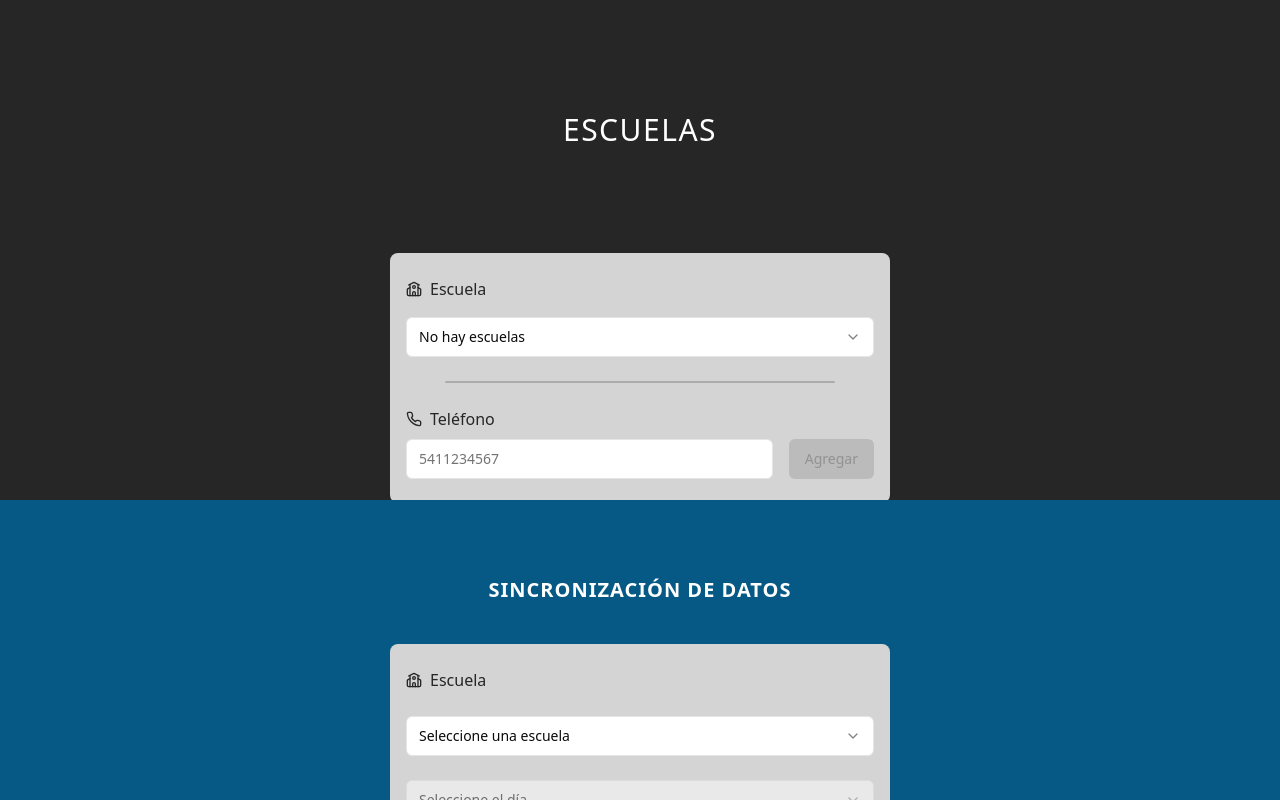
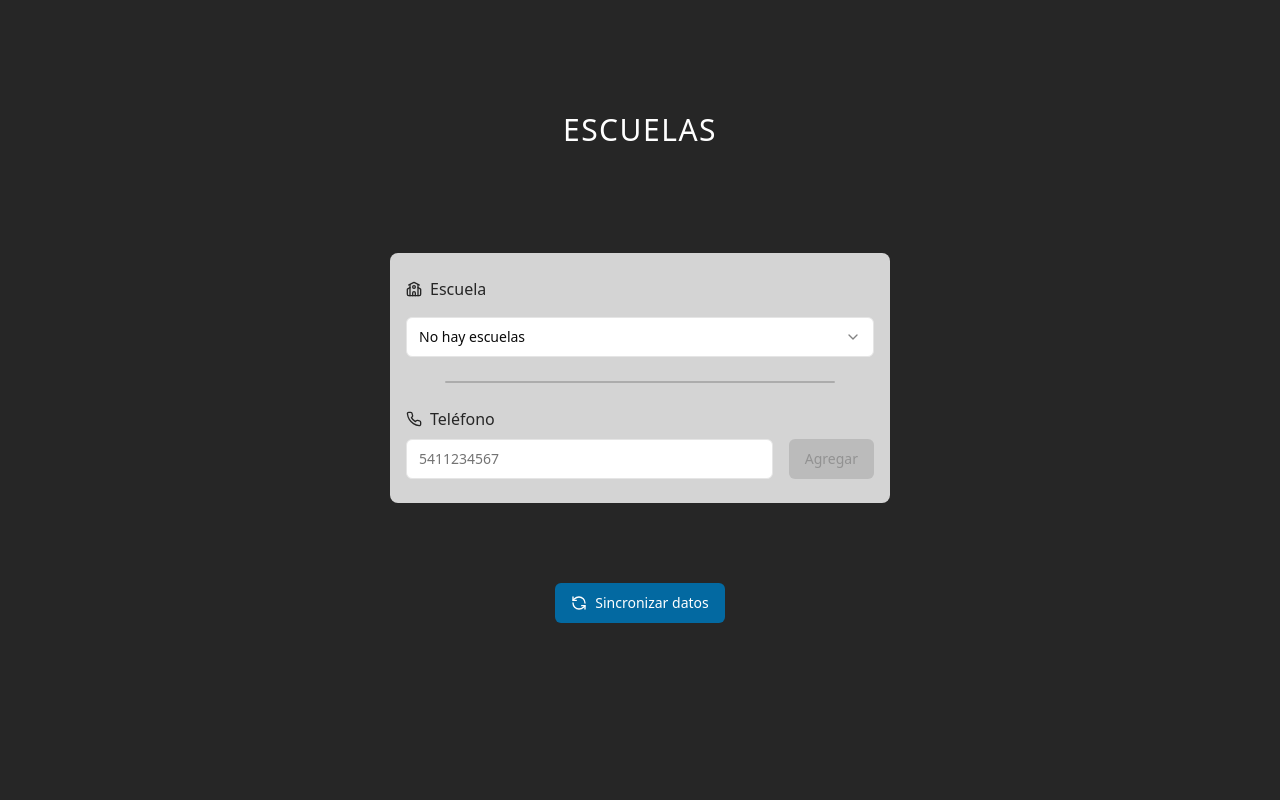
Before and after one commit to marcotortolani/app-escuelas, a React (Vite) app: page / in a window 1280 px wide. Built offline with nearby package versions, Linux system fonts and the light colour scheme.

Commit message:
fix style

```diff
--- a/src/App.tsx
+++ b/src/App.tsx
@@ -245,7 +245,7 @@ const SyncSection = ({
     <section
       className={`${
         showSyncSection ? ' translate-y-0 ' : ' translate-y-full  '
-      } absolute top-0 w-full max-h-[500px] px-4 h-full flex flex-col items-center justify-center gap-10 bg-sky-800 transition-all duration-300 ease-in-out`}
+      } absolute top-0 w-full  px-4 h-full flex flex-col items-center justify-center gap-10 bg-sky-800 transition-all duration-300 ease-in-out`}
     >
       <h2 className="text-xl text-center text-white uppercase font-bold tracking-wider">
         Sincronización de datos
@@ -309,7 +309,7 @@ const SyncSection = ({
         </Select>
       </div>
 
-      <div className=" w-full  flex items-center justify-between ">
+      <div className=" w-full max-h-[500px]  flex items-center justify-between ">
         <Button
           variant="default"
           onClick={() => setShowSyncSection(false)}
```
